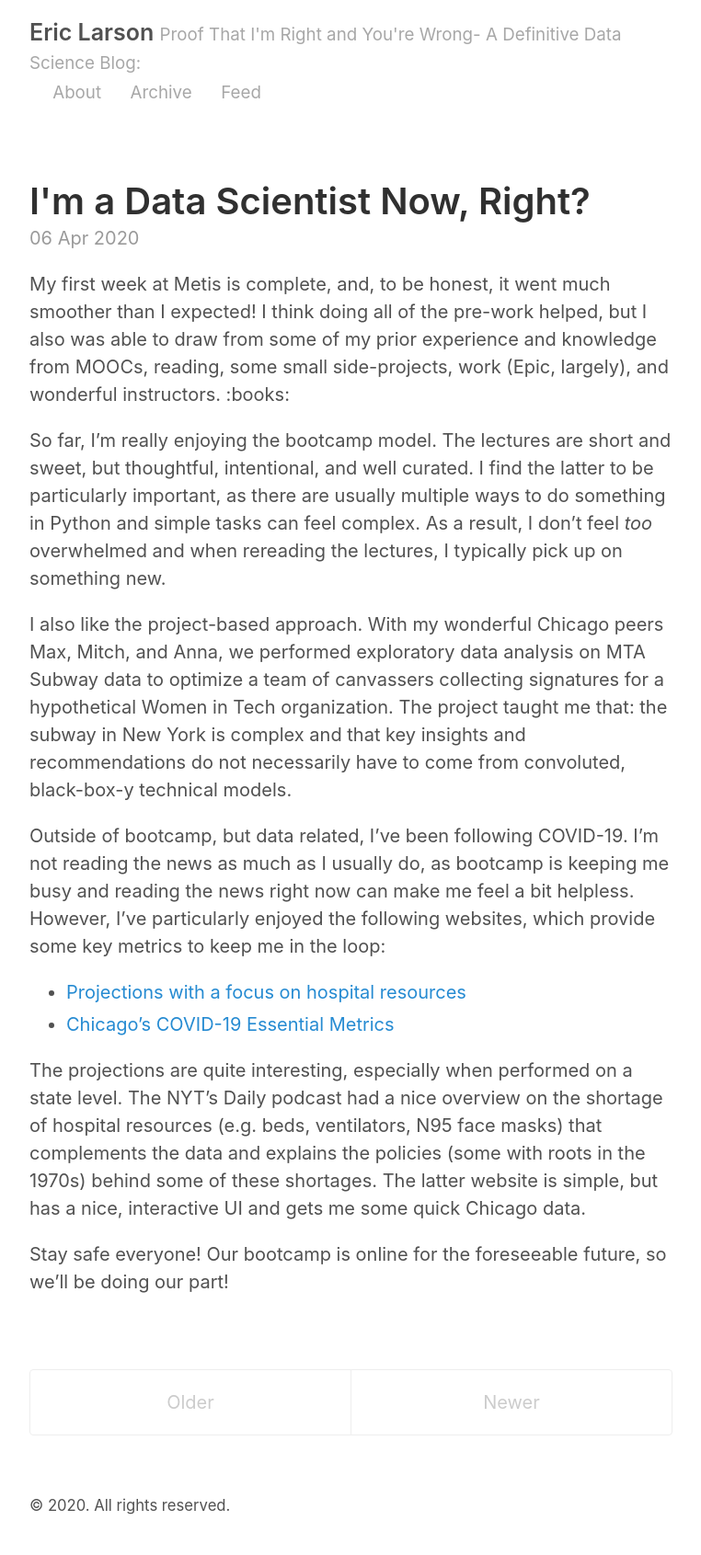
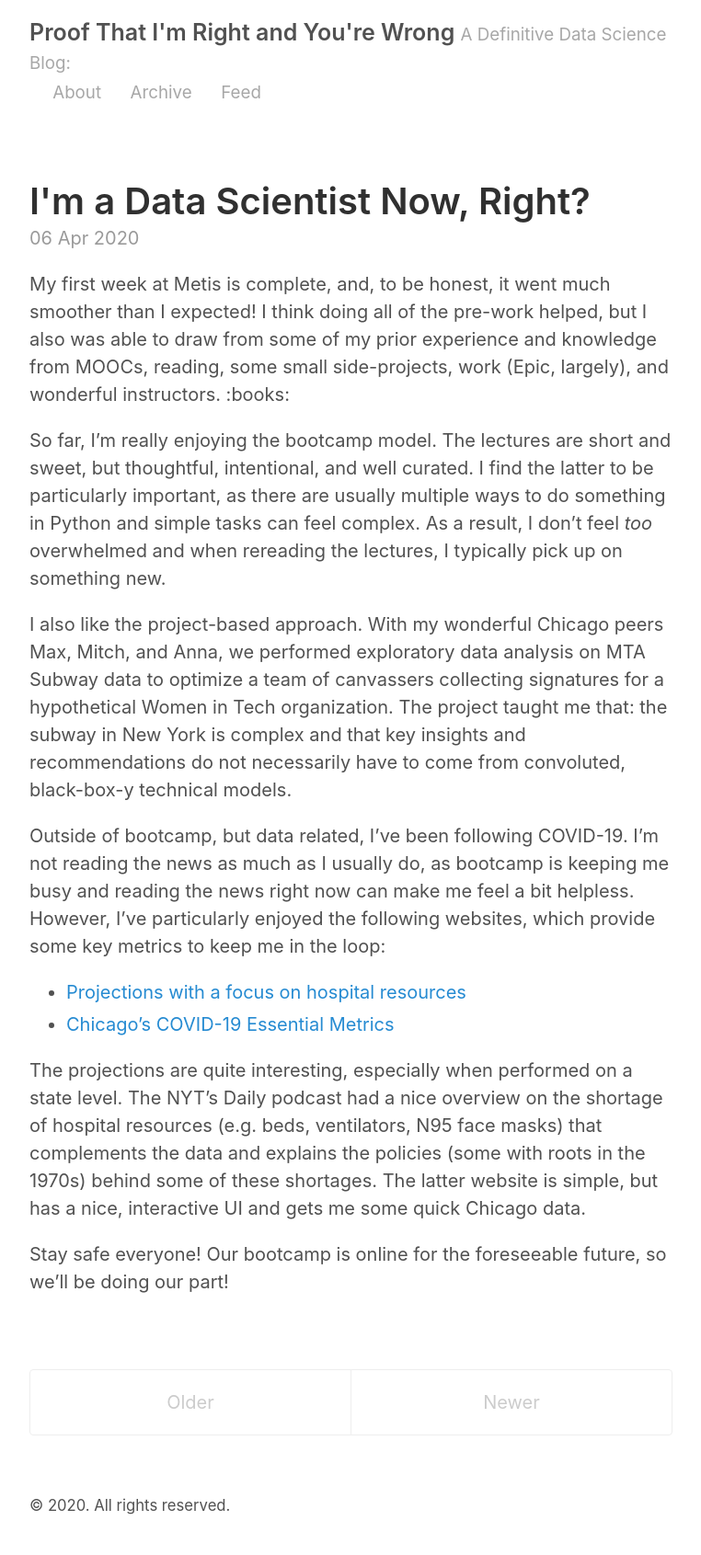
Before and after one commit to Elarson649/elarson649.github.io, a Jekyll site: the page built from index.html, in a window 1280 px wide. Shown: the whole page at 92% size, without its empty margins (258-1020 px from the left). Built offline with Jekyll 4.4.1, drawn with Linux system fonts in a browser that asks for light colours; the list of posts is cut into pages by our own code.

```diff
--- a/_config.yml
+++ b/_config.yml
@@ -2,8 +2,8 @@
 permalink:           pretty
 
 # Setup
-title:               Eric Larson
-tagline:             Proof That I'm Right and You're Wrong- A Definitive Data Science Blog
+title:               Proof That I'm Right and You're Wrong
+tagline:             A Definitive Data Science Blog
 url:                 http://elarson649.github.io/
 paginate:            2
 baseurl:             ""
```
Also changed, not shown: images/AlanLeeShireGandalf.JPG (deleted), 1 other file.
